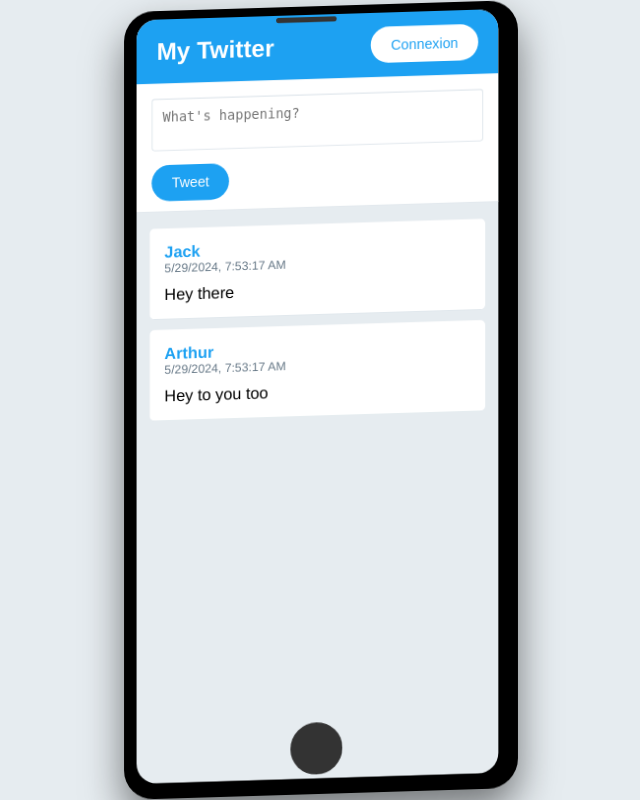
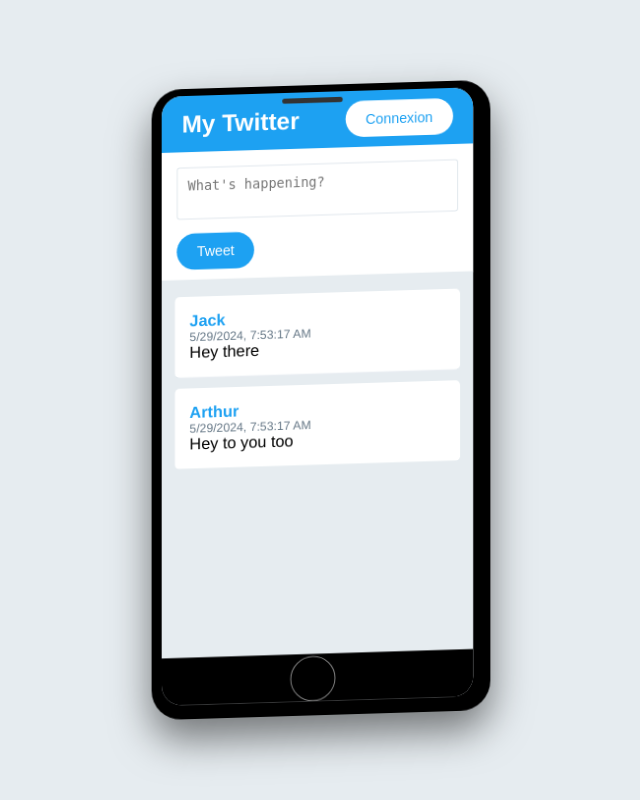
Before and after one commit to Azrod64/Cloud-Computing, a PHP site: page / in a window 1280 px wide. Shown: the whole page, without its empty margins (319-959 px from the left). Run offline with PHP 8.4, Linux system fonts and the light colour scheme.

Commit message:
bouton + menu bar

```diff
--- a/index.css
+++ b/index.css
@@ -24,11 +24,10 @@ body {
 }
 
 .phone-frame {
-    width: 400px;
-    height: 800px;
+    height: 80vh;
     background: #000;
     border-radius: 30px;
-    padding: 20px;
+    padding: 17px;
     box-shadow: 0 20px 40px rgba(0, 0, 0, 0.5);
     transform: rotateX(10deg) rotateY(-10deg);
     transform-style: preserve-3d;
@@ -54,24 +53,11 @@ body {
     position: absolute;
     top: 25px;
     left: 40%;
-    transform: translateX(-50%);
     width: 60px;
     height: 5px;
     background: #333;
     border-radius: 10px;
     transform: translateZ(25px);
-}
-
-.phone-frame::after {
-    content: '';
-    position: absolute;
-    bottom: 50px;
-    left: 50%;
-    width: 45px;
-    height: 45px;
-    background: #333;
-    border-radius: 50%;
-    transform: translateZ(150px);
 }
 
 .phone-screen .nav-bar {
@@ -136,7 +122,7 @@ body {
 }
 
 .phone-screen .comments-section {
-    height: 65vh;
+    height: 57vh;
     margin: 2vh 1vw;
     overflow: scroll;
 }
@@ -159,7 +145,7 @@ body {
     color: #657786;
 }
 
-.phone-screen .comment-content {
+phone-screen .comment-content {
     margin-top: 10px;
 }
 
@@ -233,11 +219,12 @@ body {
 
 .phone-screen .home-bar .btn {
     display: inline-block;
-    border: #000 1px solid;
-    margin: 2px;
+    border: grey 1px solid;
+    margin-top: 2px;
     font-size: 24px;
     cursor: pointer;
-    width: 50px;
-    height: 50px;
+    width: 45px;
+    height: 45px;
     border-radius: 50%;
+    transform: translateX(-9%);
 }
--- a/index.html
+++ b/index.html
@@ -34,9 +34,12 @@
                     <button id="login-button">Login</button>
                 </div>
             </div>
+
+            <div class="home-bar">
+                <div class="btn"></div>
+            </div>
         </div>
     </div>
-
 
     <script src="data.js" defer></script>
     <script src="script.js" defer></script>
```
